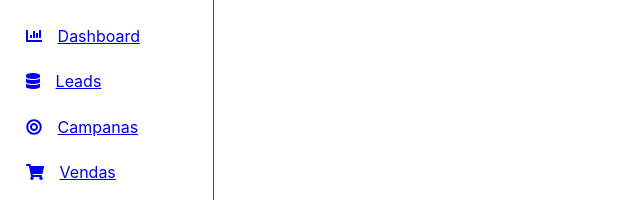
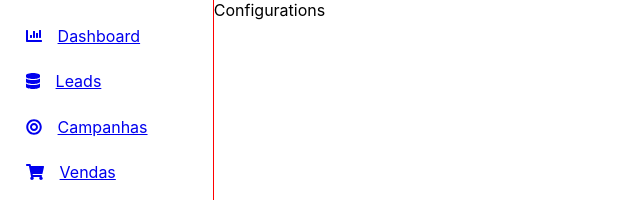
Before and after one commit to MuriloSilvani/paytient, a React (Create React App) app: page /configurations in a window 1280 px wide. Shown: the top 200 px of the page, without its empty margins (0-640 px from the left). Built offline with nearby package versions, Linux system fonts and the light colour scheme.

Commit message:
add default routes

```diff
--- a/src/App.js
+++ b/src/App.js
@@ -1,6 +1,6 @@
 import React from 'react'
-import Routes from './Routes'
-import './index.css'
+import Routes from './routes/index'
+import './assets/style/commom.css'
 
 export default function App() {
   return (
--- a/src/Routes.js
+++ /dev/null
@@ -1,31 +0,0 @@
-import React from 'react';
-import { BrowserRouter, Route, Switch } from 'react-router-dom';
-import SideBar from './components/SideBar'
-
-import Dashboard from './pages/Dashboard/index';
-import Leads from './pages/Leads/index';
-
-import styled from 'styled-components'
-
-const Container = styled.div`
-  display: flex;
-  height: 100vh;
-  width: 100vw;
-  overflow: hidden;
-  position: relative;
-`
-
-export default function Routes() {
-  return (
-    <BrowserRouter>
-      <Container>
-        <SideBar />
-
-        <Switch>
-          <Route path='/' exact component={Dashboard} />
-          <Route path='/leads' component={Leads} />
-        </Switch>
-      </Container>
-    </BrowserRouter>
-  )
-}
--- a/src/components/SideBar/index.js
+++ b/src/components/SideBar/index.js
@@ -26,7 +26,7 @@ const SideBar = () => {
     icon: faDatabase
   }, {
     to: '/campaingns',
-    title: 'Campanas',
+    title: 'Campanhas',
     icon: faBullseye
   }, {
     to: '/sales',
--- /dev/null
+++ b/src/pages/Billing/index.js
@@ -0,0 +1,7 @@
+export default function Leads() {
+  return (
+    <div>
+      Billing
+    </div>
+  )
+}
--- /dev/null
+++ b/src/pages/Campaingns/index.js
@@ -0,0 +1,7 @@
+export default function Leads() {
+  return (
+    <div>
+      Campaingns
+    </div>
+  )
+}
--- /dev/null
+++ b/src/pages/Clients/index.js
@@ -0,0 +1,7 @@
+export default function Leads() {
+  return (
+    <div>
+      Clients
+    </div>
+  )
+}
--- /dev/null
+++ b/src/pages/Configurations/index.js
@@ -0,0 +1,7 @@
+export default function Leads() {
+  return (
+    <div>
+      Configurations
+    </div>
+  )
+}
--- /dev/null
+++ b/src/pages/Sales/index.js
@@ -0,0 +1,7 @@
+export default function Leads() {
+  return (
+    <div>
+      Sales
+    </div>
+  )
+}
--- /dev/null
+++ b/src/routes/index.js
@@ -0,0 +1,41 @@
+import React from 'react';
+import { BrowserRouter, Route, Switch } from 'react-router-dom';
+import SideBar from '../components/SideBar'
+
+import Dashboard from '../pages/Dashboard/index';
+import Leads from '../pages/Leads/index';
+import Campaingns from '../pages/Campaingns/index';
+import Sales from '../pages/Sales/index';
+import Clients from '../pages/Clients/index';
+import Billing from '../pages/Billing/index';
+import Configurations from '../pages/Configurations/index';
+
+import styled from 'styled-components'
+
+const Container = styled.div`
+  display: flex;
+  height: 100vh;
+  width: 100vw;
+  overflow: hidden;
+  position: relative;
+`
+
+export default function Routes() {
+  return (
+    <BrowserRouter>
+      <Container>
+        <SideBar />
+
+        <Switch>
+          <Route path='/' exact component={Dashboard} />
+          <Route path='/leads' component={Leads} />
+          <Route path='/campaingns' component={Campaingns} />
+          <Route path='/sales' component={Sales} />
+          <Route path='/clients' component={Clients} />
+          <Route path='/billing' component={Billing} />
+          <Route path='/configurations' component={Configurations} />
+        </Switch>
+      </Container>
+    </BrowserRouter>
+  )
+}
```
Also changed, not shown: src/assets/images/logo.png (added), src/assets/style/commom.css (renamed from src/index.css).
